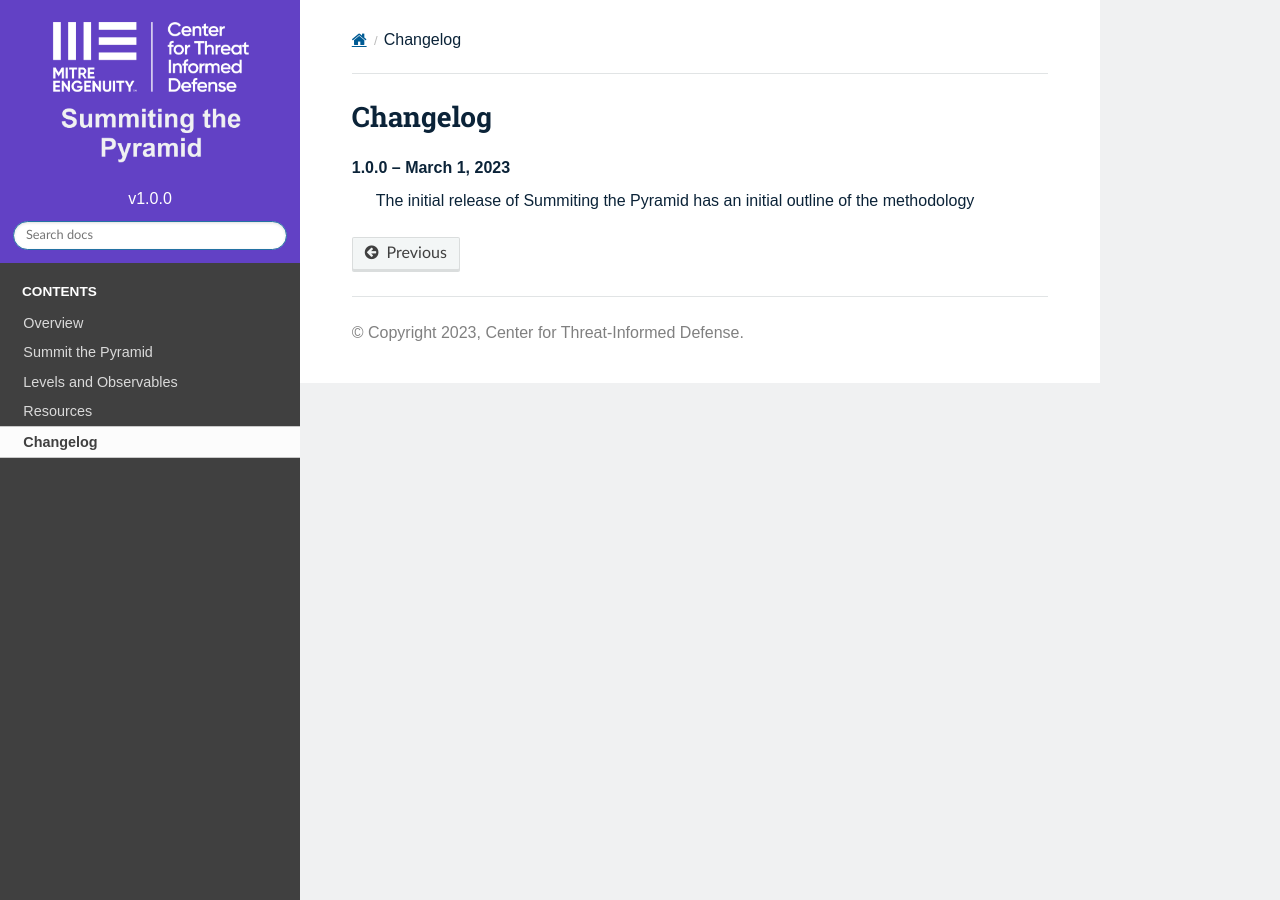
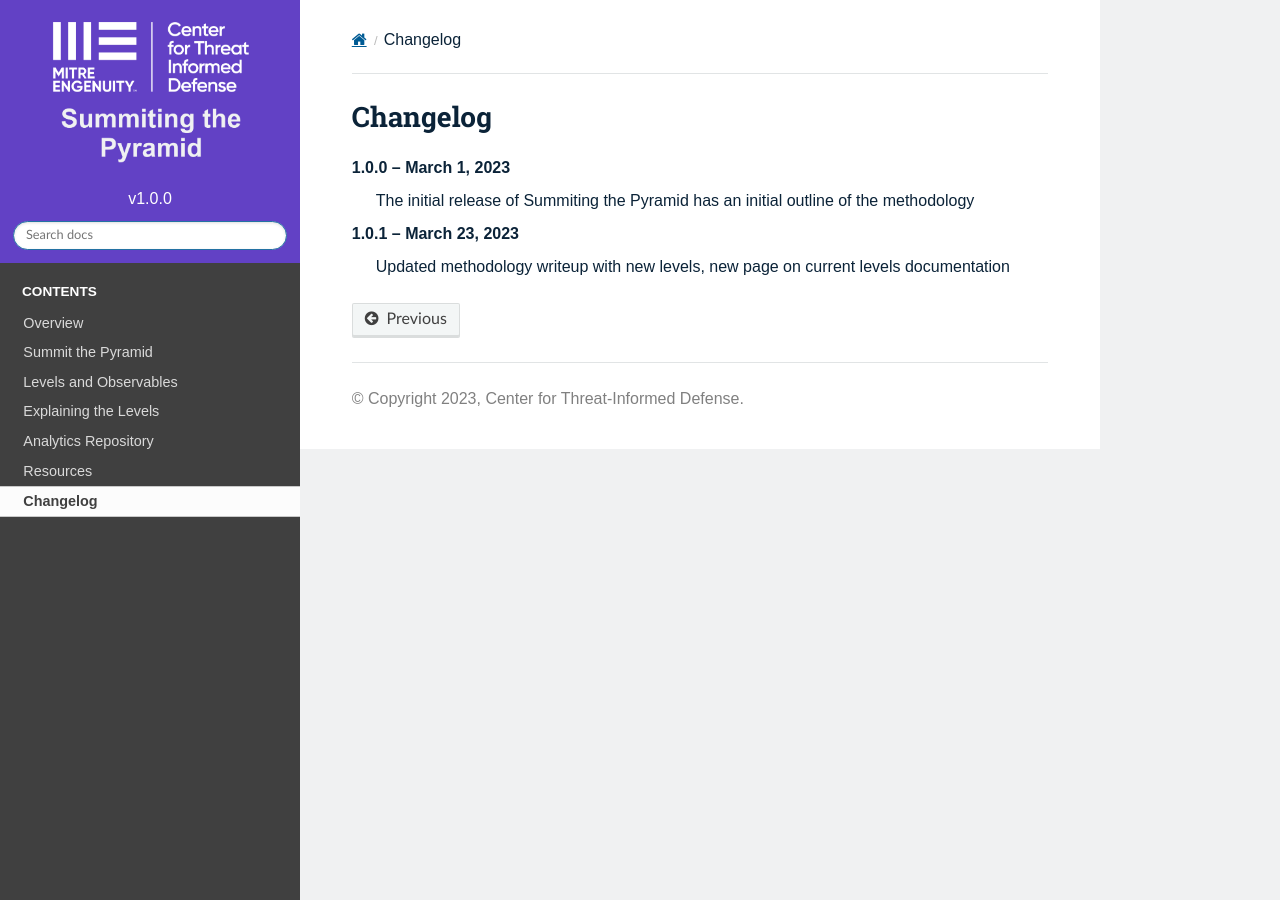
Before and after one commit to center-for-threat-informed-defense/summiting-the-pyramid, a Sphinx documentation site: the page built from docs/changelog.rst, in a window 1280 px wide. Built offline with Sphinx 7.4.7 and the Read the Docs theme 2.0.0, drawn with Linux system fonts in a browser that asks for light colours.

Commit message:
Added page with improved analytics repository

```diff
--- a/docs/changelog.rst
+++ b/docs/changelog.rst
@@ -3,3 +3,6 @@
 
 1.0.0 -- March 1, 2023
     The initial release of Summiting the Pyramid has an initial outline of the methodology
+
+1.0.1 -- March 23, 2023
+    Updated methodology writeup with new levels, new page on current levels documentation
--- a/docs/index.rst
+++ b/docs/index.rst
@@ -10,5 +10,7 @@
     overview
     methodology
     levels
+    levelsexplanation
+    analytics
     resources
     changelog
--- /dev/null
+++ b/docs/levelsexplanation.rst
@@ -0,0 +1,2 @@
+Explaining the Levels
+=====================
```
Also changed, not shown: docs/analytics.rst (added, +29 -0 lines).
